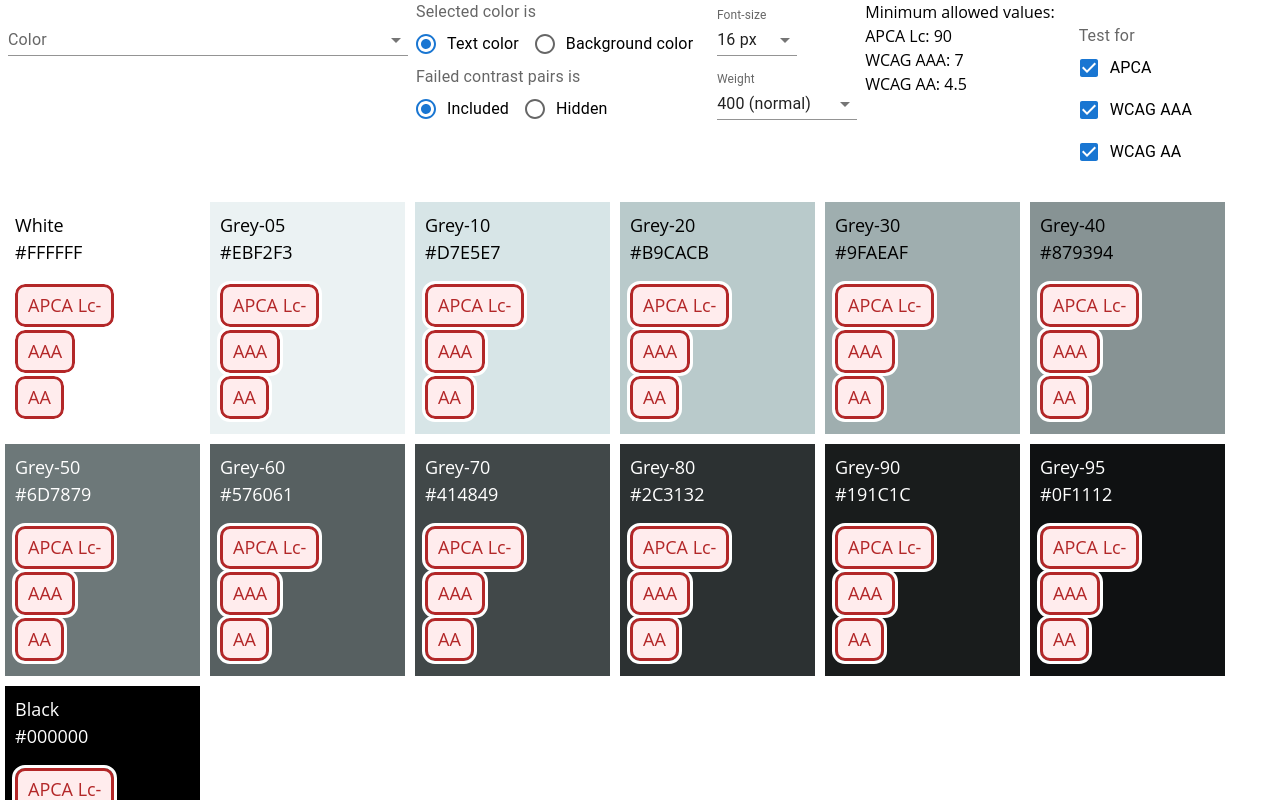
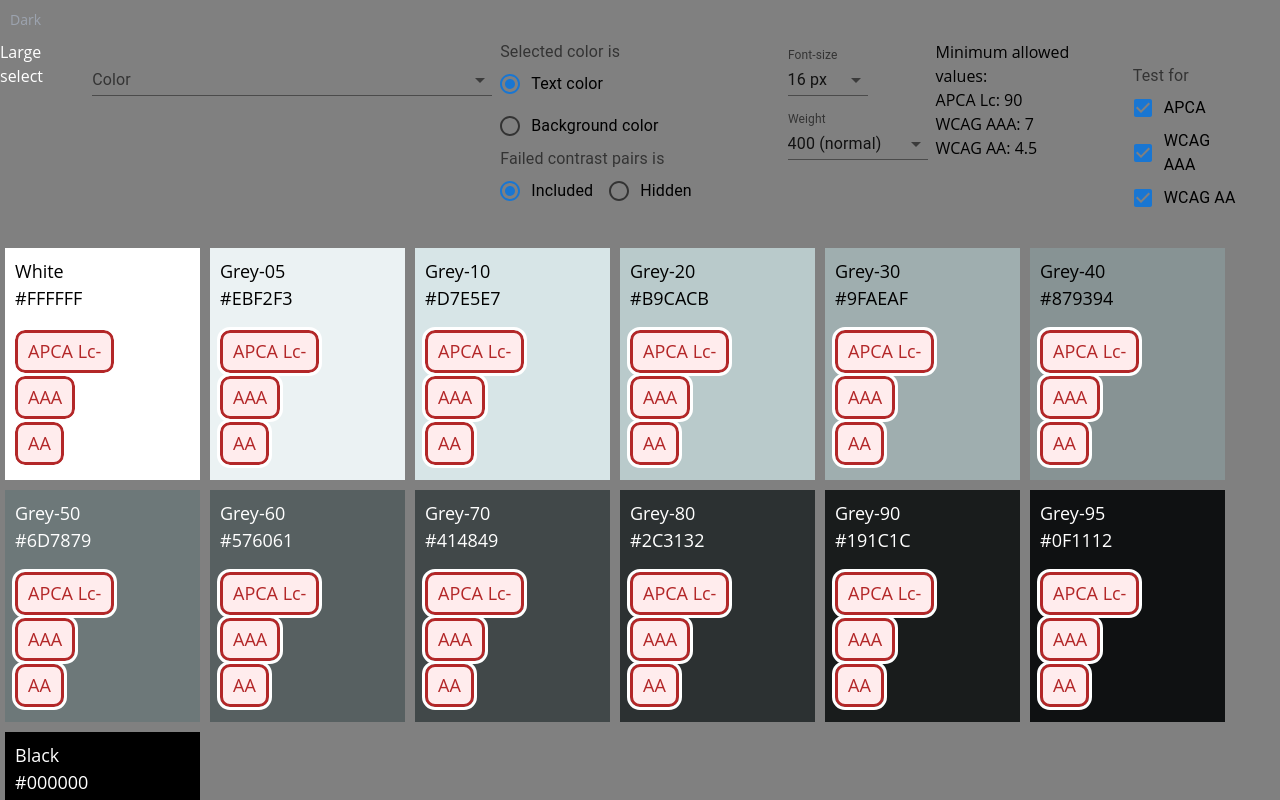
Before and after one commit to brreg/br-contrast, a Next.js app: page / in a window 1280 px wide. Shown: the top 800 px of the page. Built offline with nearby package versions, Linux system fonts and the light colour scheme.

Commit message:
darkmode config and simple button to change between light and dark

```diff
--- a/components/settings-bar.tsx
+++ b/components/settings-bar.tsx
@@ -79,6 +79,8 @@ export default function SettingsBar({
 
   return (
     <div className={styles.settingsRow}>
+      <label className="block mb-2 text-base font-medium text-gray-900 dark:text-white">Large select</label>
+
       <FormControl variant="standard" sx={{ m: 1, minWidth: 400, fontSizeAdjust: 12 }}>
         <InputLabel id="select-color-label">Color</InputLabel>
         <Select
--- a/pages/_app.tsx
+++ b/pages/_app.tsx
@@ -1,6 +1,7 @@
 import '@/styles/globals.css'
 import type { AppProps } from 'next/app'
 import Head from 'next/head';
+import Script from 'next/script';
 
 export default function App({ Component, pageProps }: AppProps) {
   return (
@@ -10,6 +11,15 @@ export default function App({ Component, pageProps }: AppProps) {
         <meta name="description" content="Calculates WCAG contrast ratio" />
         <meta name="viewport" content="width=device-width, initial-scale=1" />
         <link rel="icon" href="/favicon.png" />
+        <Script
+          onLoad={() => {
+            if (localStorage.getItem('color-theme') === 'dark' || (!('color-theme' in localStorage) && window.matchMedia('(prefers-color-scheme: dark)').matches)) {
+              document.documentElement.classList.add('dark');
+            } else {
+              document.documentElement.classList.remove('dark')
+            }
+          }}
+        />
       </Head>
       <Component {...pageProps} />
     </>
--- /dev/null
+++ b/pages/_document.tsx
@@ -0,0 +1,14 @@
+import { Html, Head, Main, NextScript } from 'next/document'
+import Script from 'next/script';
+
+export default function Document() {
+  return (
+    <Html lang="en" className='dark'>
+      <Head />
+      <body>
+        <Main />
+        <NextScript />
+      </body>
+    </Html>
+  )
+}
--- a/pages/index.tsx
+++ b/pages/index.tsx
@@ -63,8 +63,33 @@ export default function Home() {
   const [testForAPCA, setTestForAPCA] = useState(true);
   const [showSidebar, setShowSidebar] = useState(false);
 
+  function changeDarkMode() {
+      if (localStorage.getItem('color-theme')) {
+        if (localStorage.getItem('color-theme') === 'light') {
+            document.documentElement.classList.add('dark');
+            localStorage.setItem('color-theme', 'dark');
+          } else {
+            document.documentElement.classList.remove('dark');
+            localStorage.setItem('color-theme', 'light');
+          }
+
+          // if NOT set via local storage previously
+        } else {
+          if (document.documentElement.classList.contains('dark')) {
+            document.documentElement.classList.remove('dark');
+            localStorage.setItem('color-theme', 'light');
+          } else {
+            document.documentElement.classList.add('dark');
+            localStorage.setItem('color-theme', 'dark');
+        }
+    }
+  }
+
   return (
     <div>
+      <button id="theme-toggle" onClick={changeDarkMode} type="button" className="text-gray-500 dark:text-gray-400 hover:bg-gray-100 dark:hover:bg-gray-700 focus:outline-none focus:ring-4 focus:ring-gray-200 dark:focus:ring-gray-700 rounded-lg text-sm p-2.5">
+        Dark
+      </button>
       <SettingsBar
         color={color}
         setColor={setColor}
--- a/styles/globals.css
+++ b/styles/globals.css
@@ -5,6 +5,10 @@
 * {
   font-family: "Open Sans", Arial, Helvetica, sans-serif;
   font-style: normal;
+}
+
+.dark {
+  background-color: gray;
 }
 
 .scorecard {
--- a/tailwind.config.js
+++ b/tailwind.config.js
@@ -2,8 +2,10 @@
  * @type {import('@types/tailwindcss/tailwind-config').TailwindConfig}
  */
 module.exports = {
+  darkMode: 'class',
   content: [
     "./pages/**/*.{ts,tsx}",
+    "./components/**/*.{ts,tsx}",
     "./public/**/*.html",
   ],
   plugins: [],
```
